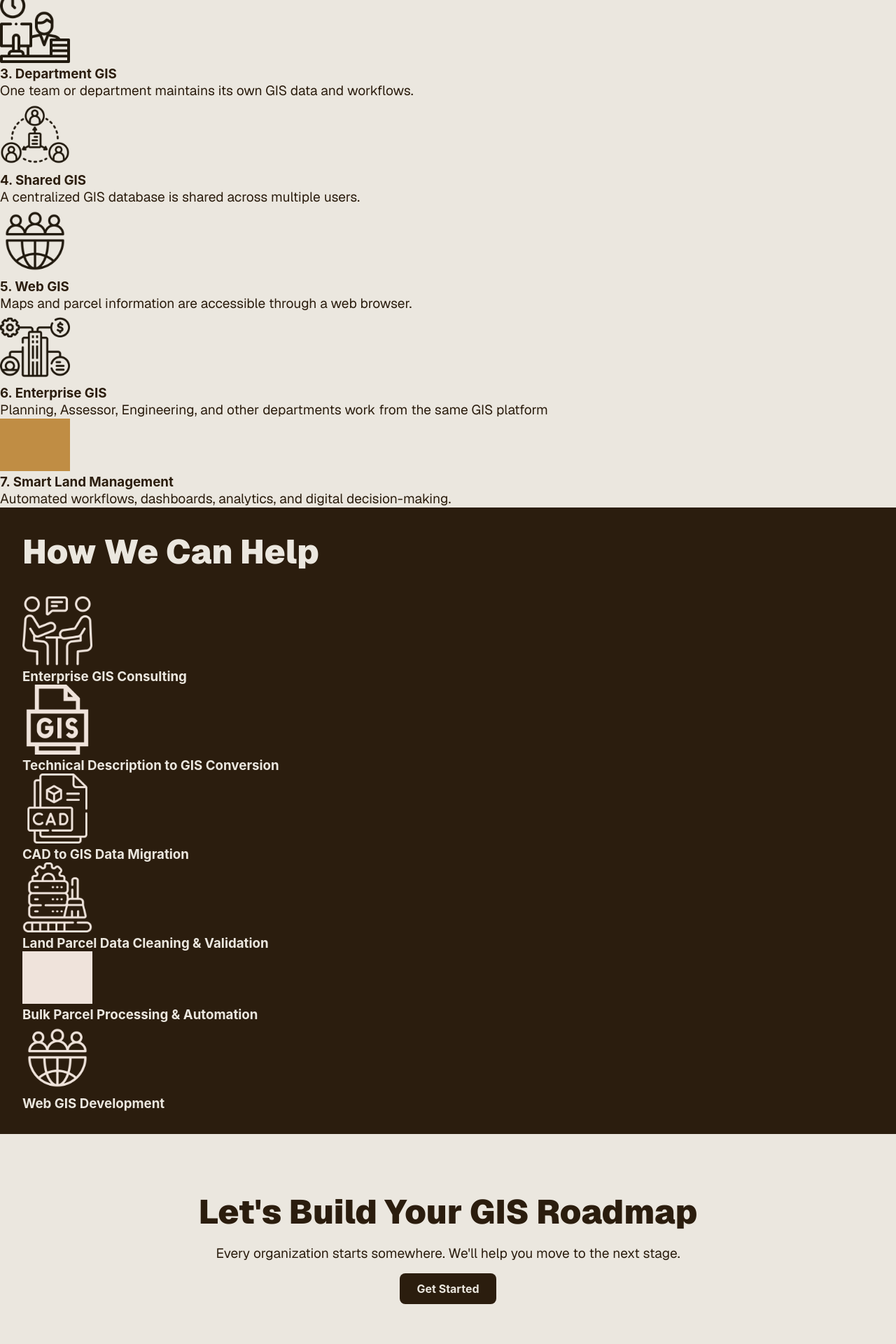
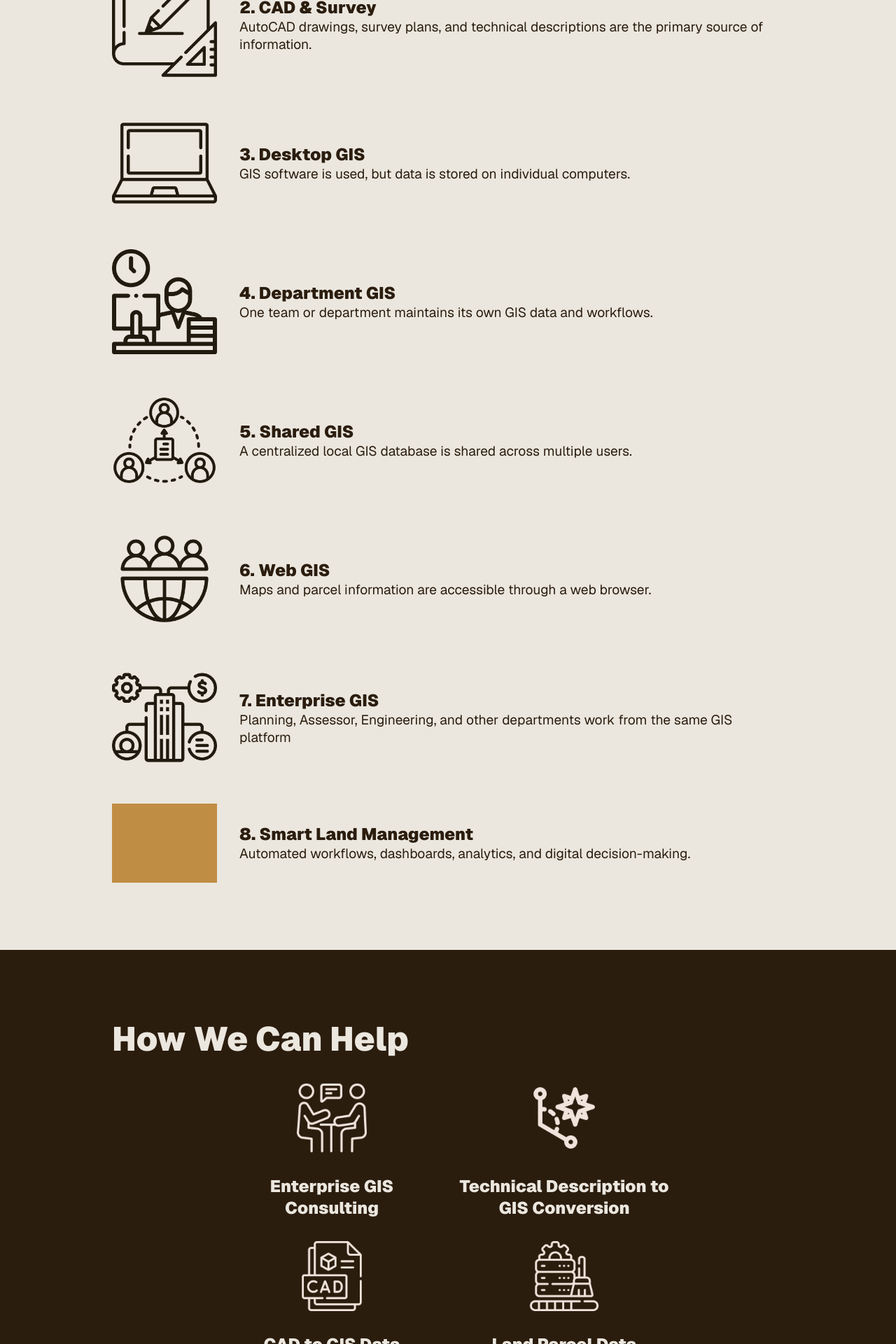
Before and after one commit to joshdels/django-smart-city-gis, a Django app: page / in a window 1280 px wide. Shown: the part 2520-4440 px from the top of the page at 70% size. Run offline with Django 5.2, Linux system fonts and the light colour scheme; parts of the project's set-up code (start-up, migrations or seed data) failed here and were passed over; grey boxes are pictures that could not be loaded.

Commit message:
feat: redesign some stuffs

```diff
--- a/apps/guests/static/css/_homepage.css
+++ b/apps/guests/static/css/_homepage.css
@@ -1,56 +1,93 @@
-@import url("hero.css ");
+/* Hero Section */
+.hero {
+  min-height: var(--min-height);
+  background-color: gray;
+}
 
+.hero a {
+  display: block;
+  width: 100px;
+}
+
+.hero-text {
+  display: flex;
+  flex-direction: column;
+  gap: 1.5rem;
+  max-width: 900px;
+}
+
+/* Niched Section */
 .niched {
   margin: 0 auto;
   display: flex;
   flex-direction: column;
   justify-content: center;
-  padding: 5rem 2rem;
   align-items: center;
-  width: 100%;
+  gap: 1.5rem;
   max-width: 800px;
   text-align: center;
 }
 
+/* Customer Section */
 .customer {
   background-color: var(--color-dark);
   color: var(--color-text-light);
-  padding: 2rem;
   display: flex;
   flex-direction: column;
   gap: 2rem;
 }
 
-.customer-icon {
-  filter: brightness(0) saturate(100%) invert(94%) sepia(10%) saturate(237%)
-    hue-rotate(337deg) brightness(96%) contrast(95%);
-  width: 100px;
+.customer main {
+  display: flex;
+  flex-wrap: wrap;
+  justify-content: center;
+  text-align: center;
+  gap: 2rem;
 }
 
 .customer-card {
+  display: flex;
+  flex-direction: column;
+  width: 300px;
+  gap: 2rem;
+  justify-content: center;
+  align-items: center;
+  text-align: center;
+}
+
+.customer-icon {
+  display: block;
+  width: 100px;
+  filter: brightness(0) saturate(100%) invert(94%) sepia(10%) saturate(237%)
+    hue-rotate(337deg) brightness(96%) contrast(95%);
+}
+
+/* Assessment Section */
+.assessment {
+  display: flex;
+  flex-direction: column;
+  gap: 2rem;
+}
+
+.assessment main {
+  margin: 0 auto;
+  display: flex;
+  flex-direction: column;
+  gap: 3rem;
+  justify-content: center;
+}
+
+.assessment-card {
+  display: flex;
+  text-align: start;
+  align-items: center;
+  gap: 2rem;
+  width: 100%;
+  max-width: 1000px;
 }
 
 .assessment-icon {
   filter: invert(9%) sepia(19%) saturate(1130%) hue-rotate(356deg)
     brightness(93%) contrast(96%);
-  width: 100px;
+  width: 150px;
 }
-
-.service-icon {
-  filter: brightness(0) saturate(100%) invert(94%) sepia(10%) saturate(237%)
-    hue-rotate(337deg) brightness(96%) contrast(95%);
-  width: 100px;
-}
-
-.cta {
-  margin: 0 auto;
-  display: flex;
-  gap: 1rem;
-  flex-direction: column;
-  justify-content: center;
-  padding: 5rem 2rem;
-  align-items: center;
-  width: 100%;
-  max-width: 800px;
-  text-align: center;
-}
--- a/apps/guests/static/css/hero.css
+++ /dev/null
@@ -1,16 +0,0 @@
-.hero {
-  min-height: calc(100vh - (80px + 2rem));
-  background-color: gray;
-  padding: 2rem;
-}
-
-.hero .container {
-  max-width: 800px;
-  display: flex;
-  flex-direction: column;
-  gap: 1rem;
-}
-
-.hero a {
-  width: 100px;
-}
--- a/apps/guests/templates/components/assessment.html
+++ b/apps/guests/templates/components/assessment.html
@@ -1,47 +1,72 @@
 {% load static %}
-<section>
+<section class="assessment container">
+    <div>
         <h2>Where is your organization today?</h2>
         <p>Find the stage that best matches your land information workflow.</p>
+    </div>
     <main>
         <div class="assessment-card">
             <img class="assessment-icon" src="{% static 'icons/notes.png' %}" alt="notes">
+            <div>
                 <h3>1. Paper Records</h3>
                 <p>Maps, folders, and documents are managed manually.</p>
             </div>
+        </div>
         <div class="assessment-card">
             <img class="assessment-icon" src="{% static 'icons/sketch.png' %}" alt="sketch">
+            <div>
                 <h3>2. CAD & Survey</h3>
                 <p>AutoCAD drawings, survey plans, and technical descriptions are the primary source of information.</p>
+
+            </div>
         </div>
         <div class="assessment-card">
             <img class="assessment-icon" src="{% static 'icons/laptop.png' %}" alt="laptop">
-            <h3>Desktop GIS</h3>
+            <div>
+                <h3>3. Desktop GIS</h3>
                 <p>GIS software is used, but data is stored on individual computers.</p>
+
+            </div>
         </div>
         <div class="assessment-card">
             <img class="assessment-icon" src="{% static 'icons/work.png' %}" alt="work">
-            <h3>3. Department GIS</h3>
+            <div>
+                <h3>4. Department GIS</h3>
                 <p>One team or department maintains its own GIS data and workflows.</p>
+
+            </div>
         </div>
         <div class="assessment-card">
             <img class="assessment-icon" src="{% static 'icons/information.png' %}" alt="information">
-            <h3>4. Shared GIS</h3>
-            <p>A centralized GIS database is shared across multiple users.</p>
+            <div>
+                <h3>5. Shared GIS</h3>
+                <p>A centralized local GIS database is shared across multiple users.</p>
+
+            </div>
         </div>
         <div class="assessment-card">
             <img class="assessment-icon" src="{% static 'icons/group.png' %}" alt="group">
-            <h3>5. Web GIS</h3>
+            <div>
+                <h3>6. Web GIS</h3>
                 <p>Maps and parcel information are accessible through a web browser.</p>
+
+            </div>
         </div>
         <div class="assessment-card">
             <img class="assessment-icon" src="{% static 'icons/company-department.png' %}" alt="company-department">
-            <h3>6. Enterprise GIS</h3>
+            <div>
+                <h3>7. Enterprise GIS</h3>
                 <p>Planning, Assessor, Engineering, and other departments work from the same GIS platform</p>
+
+            </div>
         </div>
         <div class="assessment-card">
             <img class="assessment-icon" src="{% static 'icons/smart-city.png' %}" alt="smart-city">
-            <h3>7. Smart Land Management</h3>
+            <div>
+                <h3>8. Smart Land Management</h3>
                 <p>Automated workflows, dashboards, analytics, and digital decision-making.</p>
+
+            </div>
         </div>
     </main>
 </section>
--- a/apps/guests/templates/components/cta.html
+++ b/apps/guests/templates/components/cta.html
@@ -1,4 +1,4 @@
-<section class="cta">
+<section class="niched container">
     <h2>Let's Build Your GIS Roadmap</h2>
     <p>Every organization starts somewhere. We'll help you move to the next stage.</p>
     <a class="btn-primary" href="inquiry">Get Started</a>
--- a/apps/guests/templates/components/customer.html
+++ b/apps/guests/templates/components/customer.html
@@ -1,5 +1,5 @@
 {% load static %}
-<section class="customer">
+<section class="customer container">
     <h2>Who We Help</h2>
     <main>
         <div class="customer-card">
--- a/apps/guests/templates/components/hero.html
+++ b/apps/guests/templates/components/hero.html
@@ -1,6 +1,6 @@
 <section class="hero">
     <img src="" alt="">
-    <div class="container">
+    <div class="container hero-text">
         <h1>Modernize Your Land Records</h1>
         <p>
             Transform technical descriptions, CAD drawings, and paper parcel records
--- a/apps/guests/templates/components/niched.html
+++ b/apps/guests/templates/components/niched.html
@@ -1,4 +1,4 @@
-<section class="niched">
+<section class="niched container">
     <h2>Smarter Land Records. Faster and Accurate Decisions.</h2>
     <p>Convert fragmented land parcel documents into reliable digital data for every office.</p>
 </section>
--- a/apps/guests/templates/components/service.html
+++ b/apps/guests/templates/components/service.html
@@ -1,5 +1,5 @@
 {% load static %}
-<section class="customer">
+<section class="customer container">
     <h2>How We Can Help</h2>
     <main>
         <div class="customer-card">
@@ -7,7 +7,7 @@
             <h3>Enterprise GIS Consulting</h3>
         </div>
         <div class="customer-card">
-            <img class="customer-icon" src="{% static 'icons/gis.png' %}" alt="gis">
+            <img class="customer-icon" src="{% static 'icons/geographic.png' %}" alt="gis">
             <h3>Technical Description to GIS Conversion</h3>
         </div>
         <div class="customer-card">
--- a/apps/guests/templates/form/contact.html
+++ b/apps/guests/templates/form/contact.html
@@ -34,8 +34,6 @@
             <input type="tel"
                    id="phone"
                    name="phone"
-                   inputmode="numeric"
-                   pattern="[0-9]{10}"
                    minlength="10"
                    maxlength="12"
                    placeholder="+63 912 345 6789">
@@ -52,6 +50,7 @@
         </div>
         <br>
         <button class="btn-primary" type="submit">Send Inquiry</button>
+
         {% if error %}
             <div class="alert error">{{ error }}</div>
         {% endif %}
--- a/apps/guests/templates/inquiry.html
+++ b/apps/guests/templates/inquiry.html
@@ -7,10 +7,10 @@
 <link rel="stylesheet" href="{% static 'css/_inquiry.css' %}">
 {% endblock %}
 {% block content %}
-<div class="inquiry">
+<div class="inquiry container">
     <section>
         <h1 class="strong">How can we help?</h1>
-        <p class>We're ready for all your questions. Send us some details, and a member of our team will be in touch soon.</p>
+        <h4 class>We're ready for all your questions. Send us some details, and a member of our team will be in touch soon.</h4>
     </section>
     <div id="contact-form">{% include "form/contact.html" %}</div>
 </div>
--- a/static/css/_global.css
+++ b/static/css/_global.css
@@ -1,9 +1,10 @@
-@import url('https://fonts.googleapis.com/css2?family=Geist:wght@100..900&display=swap');
+@import url("https://fonts.googleapis.com/css2?family=Geist:wght@100..900&display=swap");
 
 @import url("footer.css");
 @import url("navbar.css");
 @import url("button.css");
-@import url('font.css');
+@import url("font.css");
+@import url("container.css");
 
 :root {
   /* Colors */
@@ -23,21 +24,24 @@
 
   /* Spacing/Radius */
   --radius-btn: 8px;
+  --radius-input: 4px;
   --border-hairline: 1px solid rgba(43, 29, 14, 0.3);
+
+  --min-height: calc(100vh - (80px + 2rem));
 }
 
 input {
   background-color: white;
   padding: 0.5rem;
   outline: var(--border-hairline);
-  border-radius: var(--radius-btn);
+  border-radius: var(--radius-input);
 }
 
 textarea {
   background-color: white;
   padding: 0.5rem;
   outline: var(--border-hairline);
-  border-radius: var(--radius-btn);
+  border-radius: var(--radius-input);
 }
 
 html,
--- /dev/null
+++ b/static/css/container.css
@@ -0,0 +1,46 @@
+.container {
+  padding: 6rem 20rem;
+}
+
+.container-navbar {
+  padding: 1rem 20rem;
+}
+
+@media (max-width: 1400px) {
+  .container {
+    padding: 6rem 10rem;
+  }
+
+  .container-navbar {
+    padding: 1rem 10rem;
+  }
+}
+
+@media (max-width: 1200px) {
+  .container {
+    padding: 6rem 5rem;
+  }
+    .container-navbar {
+    padding: 1rem 5rem;
+  }
+}
+
+@media (max-width: 768px) {
+  .container {
+    padding: 4rem 2rem;
+  }
+
+  .container-navbar {
+    padding: 1rem 2rem;
+  }
+}
+
+@media (max-width: 480px) {
+  .container {
+    padding: 3rem 1.25rem;
+  }
+
+  .container-navbar {
+    padding: 1rem 1.25rem;
+  }
+}
--- a/static/css/font.css
+++ b/static/css/font.css
@@ -10,8 +10,42 @@ h2 {
   font-size: 3rem;
 }
 
+h3 {
+  font-family: var(--font-header);
+  font-weight: var(--fw-black);
+  font-size: 1.5rem;
+}
+
+h4 {
+  font-family: var(--font-body);
+  font-weight: var(--fw-bold);
+  font-size: 1.4rem;
+}
+
 p {
   font-size: 1.2rem;
   font-family: var(--font-header);
   font-weight: var(--fw-regular);
 }
+
+@media (max-width: 786px) {
+  h1 {
+    font-size: 3.2rem;
+  }
+
+  h2 {
+    font-size: 2.4rem;
+  }
+
+  h3 {
+    font-size: 1.2rem;
+  }
+
+  h4 {
+    font-size: 1.12rem;
+  }
+
+  p {
+    font-size: 0.96rem;
+  }
+}
--- a/static/css/navbar.css
+++ b/static/css/navbar.css
@@ -1,6 +1,5 @@
 nav {
   height: 80px;
-  padding: 1rem;
   display: flex;
   border-bottom: 1px solid var(--color-dark);
   justify-content: space-between;
@@ -14,14 +13,15 @@ nav {
 
 nav a {
   text-decoration: none;
-  font-family: var(--font-header);
+
   font-weight: var(--fw-black);
 }
 
 nav .nav-title {
   font-weight: var(--fw-black);
+  font-family: var(--font-header);
+  color: var(--color-darl);
   font-size: 2rem;
-  color: black;
 }
 
 nav div {
--- a/templates/navbar.html
+++ b/templates/navbar.html
@@ -1,4 +1,4 @@
-<nav>
+<nav class="container-navbar">
     <a class="nav-title" href="/">TopMap Solutions</a>
     <div>
         <a class="btn-primary" href="inquiry">Contact</a>
```
Also changed, not shown: apps/guests/static/css/_inquiry.css (+22 -6 lines), static/icons/geographic.png (added). Lines whose indentation alone changed are shown as unchanged.
